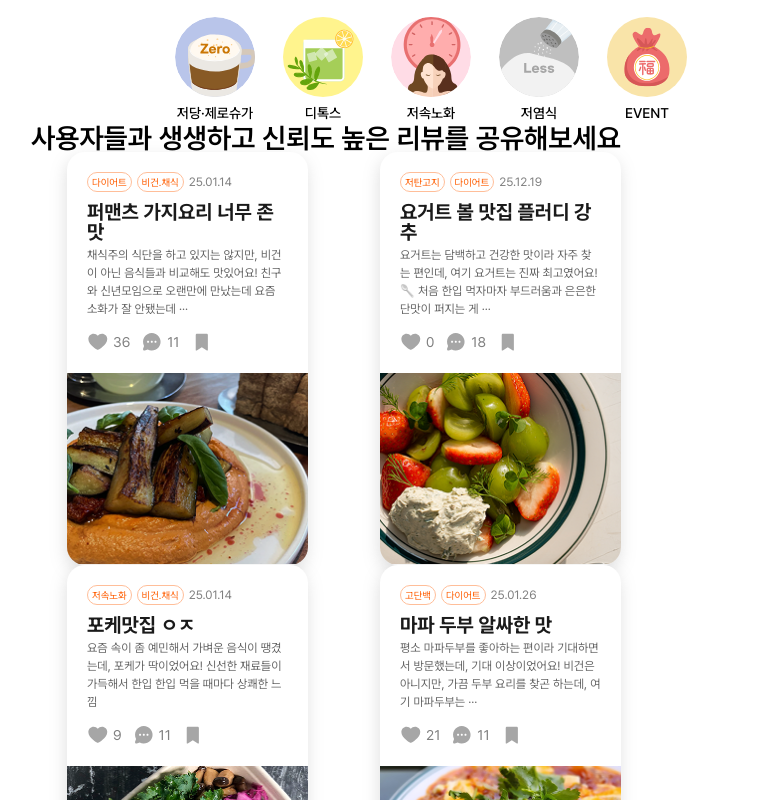
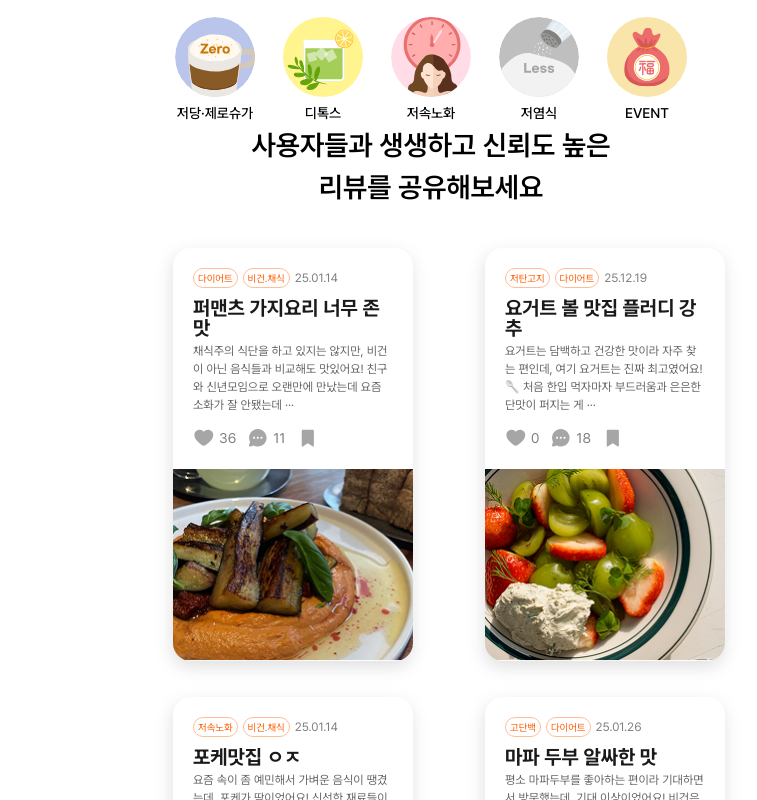
Before and after one commit to hyun2e/weat-landing, a React (Vite) app: page / in a window 1280 px wide. Shown: the part 2420-3220 px from the top of the page, without its empty margins (209-966 px from the left). Built offline with nearby package versions, Linux system fonts and the light colour scheme.

Commit message:
card-edit Co-authored-by: soim322 <soim322@users.noreply.github.com>

```diff
--- a/src/sections/Review.jsx
+++ b/src/sections/Review.jsx
@@ -2,11 +2,34 @@ import React from "react";
 import Button from "../components/Button";
 import Card_review from "../components/Card_review";
 import styled from "styled-components";
+
+const ReviewContainer = styled.div`
+  width: 100%;
+  display: flex;
+  flex-direction: column;
+  align-items: center;
+  text-align: center;
+  justify-content: center;
+  gap: 40px;
+`
+const ReviewTitle = styled.h2`
+  line-height: 1.5;
+`
+
 const CardListWrapper = styled.div`
   display: flex;
-  flex-direction: arrow;
+  flex-direction: row;
   gap: 36px;
-  width: 590px;`
+  width: 588px;
+  align-items: center;
+`;
+
+const CardListContents = styled.div`
+  display: flex;
+  flex-direction: column;
+  gap: 36px;
+`
+
 function Review() {
   // 리뷰 데이터 배열
   const reviews = [
@@ -69,11 +92,12 @@ function Review() {
   ];
 
   return (
-    <div>
+    <ReviewContainer>
       {/* 페이지 제목 */}
-      <h2>사용자들과 생생하고 신뢰도 높은 리뷰를 공유해보세요</h2>
+      <ReviewTitle>사용자들과 생생하고 신뢰도 높은 <br/> 리뷰를 공유해보세요</ReviewTitle>
 
       {/* 리뷰 카드 리스트 */}
+      <CardListContents>
         <CardListWrapper>
           <Card_review review={reviews[0]} />
           <Card_review review={reviews[1]} />
@@ -82,12 +106,13 @@ function Review() {
           <Card_review review={reviews[2]} />
           <Card_review review={reviews[3]} />
         </CardListWrapper>
+      </CardListContents>
 
       {/* 리뷰 더 보기 버튼 */}
       <Button type="outline-btn" href="/characters">
         리뷰 더 보러가기
       </Button>
-    </div>
+    </ReviewContainer>
   );
 }
 
```
Lines whose indentation alone changed are shown as unchanged.
